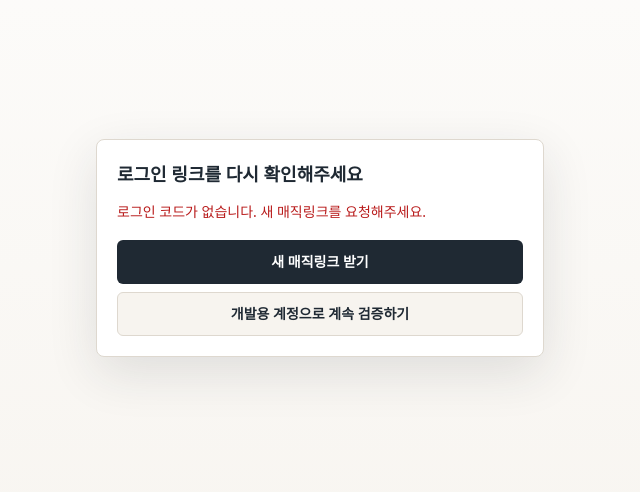
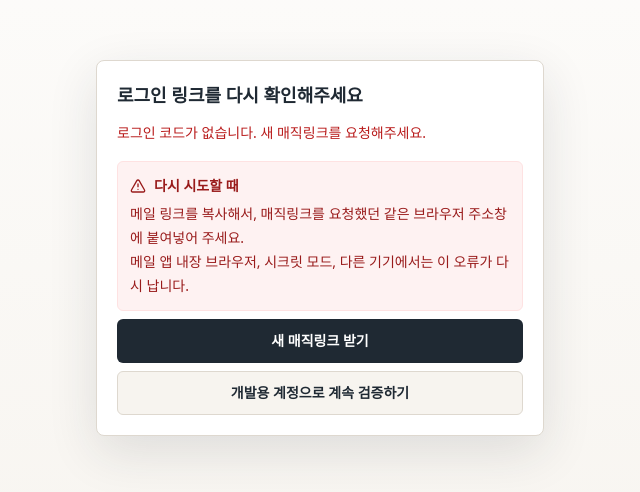
Before and after one commit to banddal/mate, a Next.js app: page /auth/confirm in a window 1280 px wide. Shown: the part 152-644 px from the top of the page, without its empty margins (320-960 px from the left). Built offline with nearby package versions, Linux system fonts and the light colour scheme.

Commit message:
Clarify magic link browser requirements

```diff
--- a/app/auth/confirm/AuthConfirmClient.tsx
+++ b/app/auth/confirm/AuthConfirmClient.tsx
@@ -1,6 +1,6 @@
 "use client";
 
-import { Loader2 } from "lucide-react";
+import { AlertTriangle, Loader2 } from "lucide-react";
 import { useRouter, useSearchParams } from "next/navigation";
 import { useEffect, useState } from "react";
 import { createBrowserSupabaseClient } from "@/lib/supabase/browser";
@@ -72,6 +72,14 @@ export function AuthConfirmClient() {
         </p>
         {error ? (
           <div className="mt-4 grid gap-2">
+            <div className="rounded-md border border-red-100 bg-red-50 px-3 py-3 text-sm leading-6 text-red-800">
+              <div className="mb-1 flex items-center gap-2 font-semibold">
+                <AlertTriangle className="h-4 w-4" aria-hidden />
+                다시 시도할 때
+              </div>
+              <p>메일 링크를 복사해서, 매직링크를 요청했던 같은 브라우저 주소창에 붙여넣어 주세요.</p>
+              <p>메일 앱 내장 브라우저, 시크릿 모드, 다른 기기에서는 이 오류가 다시 납니다.</p>
+            </div>
             <a
               href="/login"
               className="flex min-h-11 items-center justify-center rounded-md bg-ink px-4 text-sm font-semibold text-white"
--- a/app/login/LoginForm.tsx
+++ b/app/login/LoginForm.tsx
@@ -1,6 +1,6 @@
 "use client";
 
-import { Mail, MessageCircle, ShieldCheck } from "lucide-react";
+import { Copy, Mail, MessageCircle, ShieldCheck } from "lucide-react";
 import { FormEvent, useState } from "react";
 import { createBrowserSupabaseClient } from "@/lib/supabase/browser";
 
@@ -72,7 +72,7 @@ export function LoginForm({ canUseKakao, canUseDevAuth, initialError }: LoginFor
       }
 
       setStatus("sent");
-      setMessage("메일함에서 Mate 로그인 링크를 확인해주세요. 매직링크는 요청한 브라우저에서 바로 열어야 합니다.");
+      setMessage("메일을 보냈어요. 링크는 지금 이 브라우저에서 열어야 합니다.");
     } catch (error) {
       setStatus("error");
       setMessage(getLoginErrorMessage(error, "매직링크를 보내지 못했어요."));
@@ -165,6 +165,18 @@ export function LoginForm({ canUseKakao, canUseDevAuth, initialError }: LoginFor
             </p>
           ) : null}
 
+          {status === "sent" ? (
+            <div className="mt-3 rounded-md border border-line bg-paper/70 px-3 py-3 text-sm leading-6 text-ink/65">
+              <div className="mb-2 flex items-center gap-2 font-semibold text-ink">
+                <Copy className="h-4 w-4 text-moss" aria-hidden />
+                링크 여는 방법
+              </div>
+              <p>1. 메일 앱 안에서 바로 열지 말고 링크를 복사합니다.</p>
+              <p>2. 이 화면을 띄운 같은 브라우저 주소창에 붙여넣습니다.</p>
+              <p>3. 시크릿 모드, 다른 브라우저, 다른 기기에서는 사용할 수 없습니다.</p>
+            </div>
+          ) : null}
+
           {canUseDevAuth ? (
             <a
               href="/dev-login"
```
